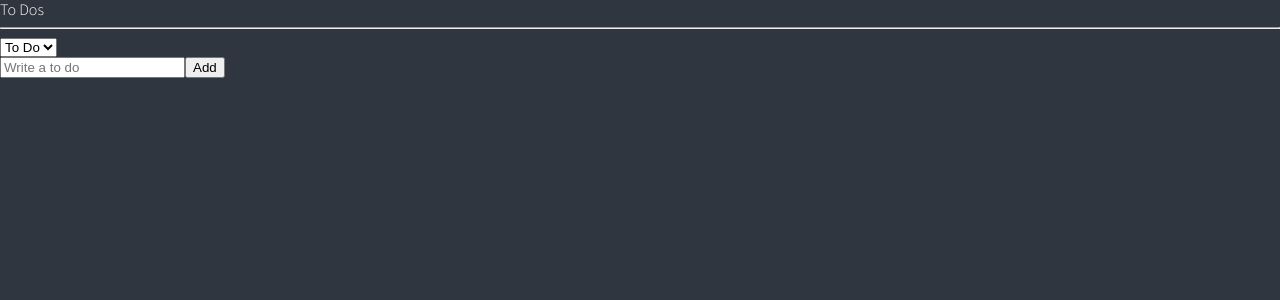
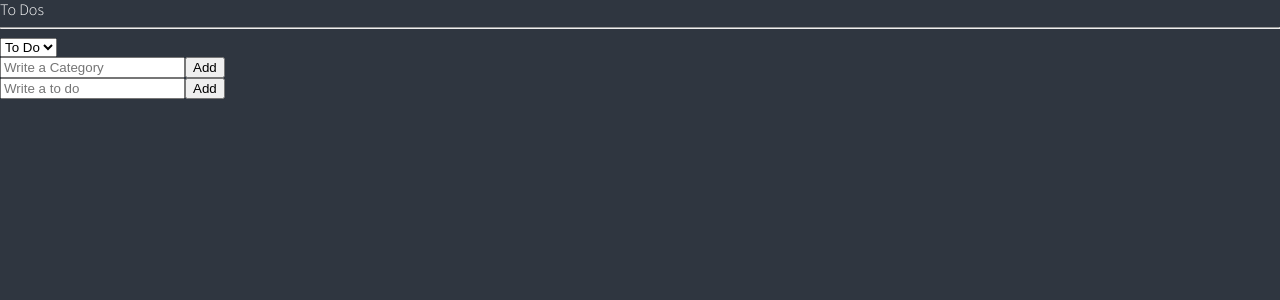
Before and after one commit to westone034626/todos-using-recoil, a React (Create React App) app: page / in a window 1280 px wide. Shown: the top 300 px of the page. Built offline with nearby package versions, Linux system fonts and the light colour scheme.

Commit message:
categories 상태를 만들고 이를 추가할 수 있는 form도 추가

```diff
--- a/package.json
+++ b/package.json
@@ -12,6 +12,7 @@
     "@types/react-dom": "^17.0.9",
     "apexcharts": "^3.29.0",
     "gh-pages": "^3.2.3",
+    "lodash": "^4.17.21",
     "react": "^17.0.2",
     "react-apexcharts": "^1.3.9",
     "react-dom": "^17.0.2",
@@ -53,6 +54,7 @@
     ]
   },
   "devDependencies": {
+    "@types/lodash": "^4.14.178",
     "@types/react-helmet": "^6.1.4",
     "@types/react-query": "^1.2.9",
     "@types/react-router-dom": "^5.3.1",
--- a/src/atoms.ts
+++ b/src/atoms.ts
@@ -8,12 +8,17 @@ export enum Categories {
 export interface IToDo {
   text: string;
   id: number;
-  category: Categories;
+  category: string;
 }
 
-export const categoryState = atom<Categories>({
-  key: 'category',
+export const currentCategory = atom<string>({
+  key: 'currentCategory',
   default: Categories.TO_DO,
+});
+
+export const categoryState = atom<string[]>({
+  key: 'catogory',
+  default: [Categories.TO_DO, Categories.DOING, Categories.DONE],
 });
 
 export const toDoState = atom<IToDo[]>({
@@ -29,7 +34,7 @@ export const toDoSelector = selector({
   key: 'toDoSelector',
   get: ({ get }) => {
     const toDos = get(toDoState);
-    const category = get(categoryState);
+    const category = get(currentCategory);
     return toDos.filter((toDo) => toDo.category === category);
   },
 });
--- /dev/null
+++ b/src/components/CreateCategory.tsx
@@ -0,0 +1,30 @@
+import { useForm } from 'react-hook-form';
+import { useSetRecoilState } from 'recoil';
+import { categoryState } from '../atoms';
+import _ from 'lodash';
+
+interface IForm {
+  category: string;
+}
+
+function CreateCategory() {
+  const setCategory = useSetRecoilState(categoryState);
+  const { register, handleSubmit, setValue } = useForm<IForm>();
+  const handleValid = ({ category }: IForm) => {
+    setCategory((oldCategories) => [...oldCategories, _.trim(category)]);
+    setValue('category', '');
+  };
+  return (
+    <form onSubmit={handleSubmit(handleValid)}>
+      <input
+        {...register('category', {
+          required: 'Please write a Category',
+        })}
+        placeholder="Write a Category"
+      />
+      <button>Add</button>
+    </form>
+  );
+}
+
+export default CreateCategory;
--- a/src/components/CreateTodo.tsx
+++ b/src/components/CreateTodo.tsx
@@ -1,6 +1,6 @@
 import { useForm } from 'react-hook-form';
 import { useRecoilValue, useSetRecoilState } from 'recoil';
-import { categoryState, toDoState } from '../atoms';
+import { currentCategory, toDoState } from '../atoms';
 
 interface IForm {
   toDo: string;
@@ -8,7 +8,7 @@ interface IForm {
 
 function CreateToDo() {
   const setToDos = useSetRecoilState(toDoState);
-  const category = useRecoilValue(categoryState);
+  const category = useRecoilValue(currentCategory);
   const { register, handleSubmit, setValue } = useForm<IForm>();
   const handleValid = ({ toDo }: IForm) => {
     setToDos((oldToDos) => {
--- a/src/components/ToDo.tsx
+++ b/src/components/ToDo.tsx
@@ -10,7 +10,7 @@ function ToDo({ text, category, id }: IToDo) {
     } = event;
     setToDos((oldToDos) => {
       const targetIndex = oldToDos.findIndex((toDo) => toDo.id === id);
-      const newToDo = { text, id, category: name as any };
+      const newToDo = { text, id, category: name };
       const newTodos = [
         ...oldToDos.slice(0, targetIndex),
         newToDo,
--- a/src/components/ToDoList.tsx
+++ b/src/components/ToDoList.tsx
@@ -1,14 +1,21 @@
 import React from 'react';
 import { useRecoilState, useRecoilValue } from 'recoil';
-import { Categories, categoryState, toDoSelector } from '../atoms';
+import {
+  Categories,
+  categoryState,
+  currentCategory,
+  toDoSelector,
+} from '../atoms';
+import CreateCategory from './CreateCategory';
 import CreateToDo from './CreateTodo';
 import ToDo from './ToDo';
 
 function ToDoList() {
   const toDos = useRecoilValue(toDoSelector);
-  const [category, setCategory] = useRecoilState(categoryState);
+  const [category, setCategory] = useRecoilState(currentCategory);
+  const categories = useRecoilValue(categoryState);
   const onInput = (event: React.FormEvent<HTMLSelectElement>) => {
-    setCategory(event.currentTarget.value as any);
+    setCategory(event.currentTarget.value);
   };
   console.log(toDos);
   return (
@@ -20,6 +27,7 @@ function ToDoList() {
         <option value={Categories.DOING}>Doing</option>
         <option value={Categories.DONE}>Done</option>
       </select>
+      <CreateCategory />
       <CreateToDo />
       {toDos?.map((toDo) => (
         <ToDo key={toDo.id} {...toDo} />
```
Also changed, not shown: 1 other file (tests, documents, lock files or other folders).
